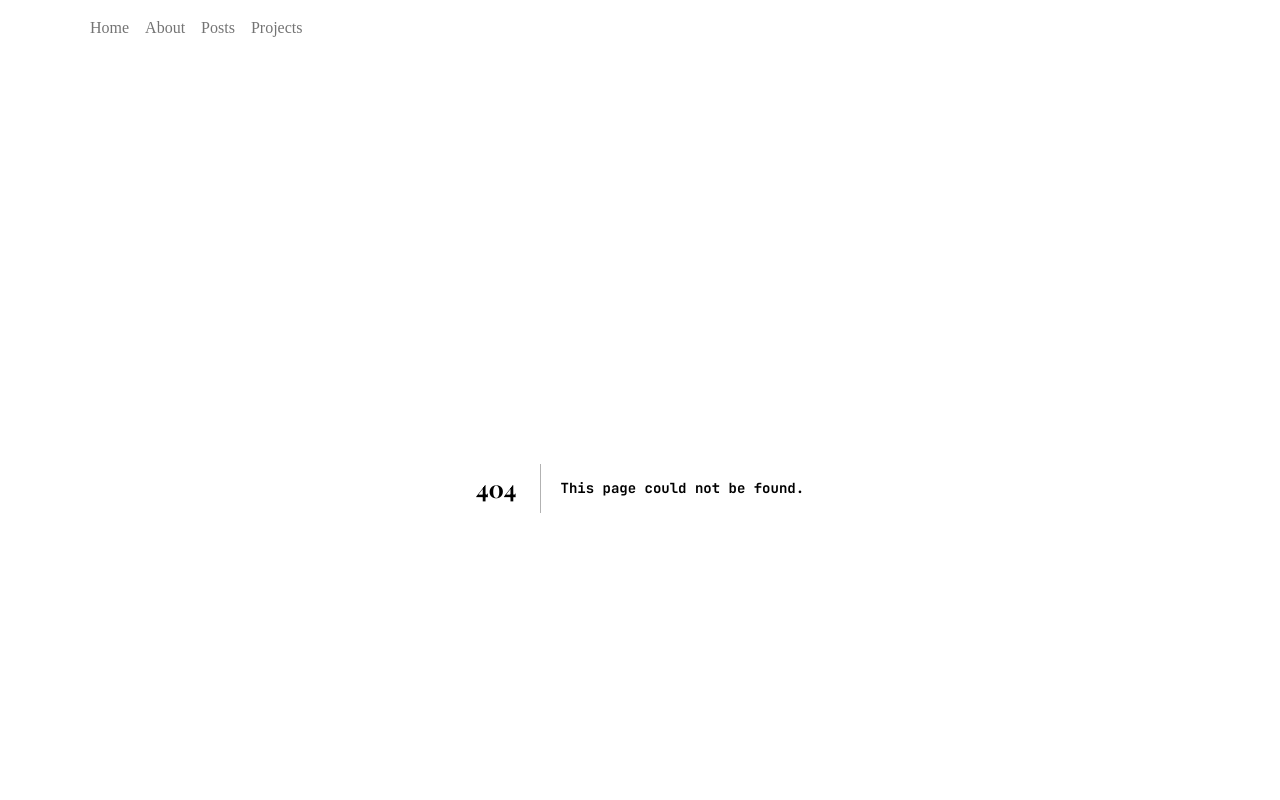
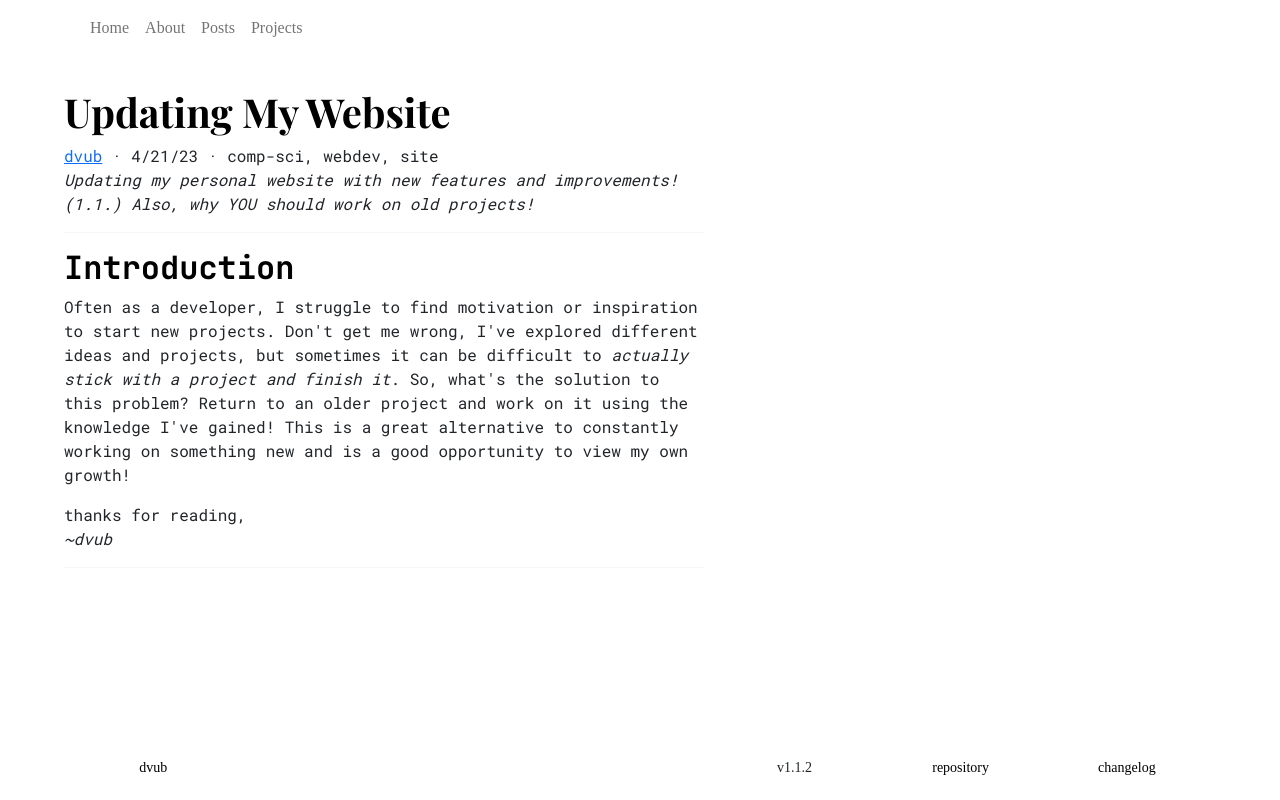
Before and after one commit to dvub/dvub-site, a Next.js app: page /posts/updating-my-site in a window 1280 px wide. Before the commit this address had no page. Shown: the top 800 px of the page. Built offline with nearby package versions, Linux system fonts and the light colour scheme; a small style sheet from the web is missing; a web font is replaced by a local one.

Commit message:
Create updating-my-site.mdx

```diff
--- /dev/null
+++ b/pages/posts/updating-my-site.mdx
@@ -0,0 +1,17 @@
+import Layout from '../../components/Layout'
+
+export const meta  = {
+    author: 'dvub',
+    authorLink: 'https://github.com/dvub',
+    title: 'Updating My Website',
+    date: '4/21/23',
+    description: 'Updating my personal website with new features and improvements! (1.1.) Also, why YOU should work on old projects!',
+    tags: ['comp-sci', 'webdev', 'site'],
+    fileName: 'updating-my-site'
+}
+
+## Introduction
+Often as a developer, I struggle to find motivation or inspiration to start new projects. Don't get me wrong, I've explored different ideas and projects, but sometimes it can be difficult to *actually stick with a project and finish it*. So, what's the solution to this problem? Return to an older project and work on it using the knowledge I've gained! This is a great alternative to constantly working on something new and is a good opportunity to view my own growth!
+
+
+export default ({children}) => <Layout meta={meta}>{children}</Layout>
```
